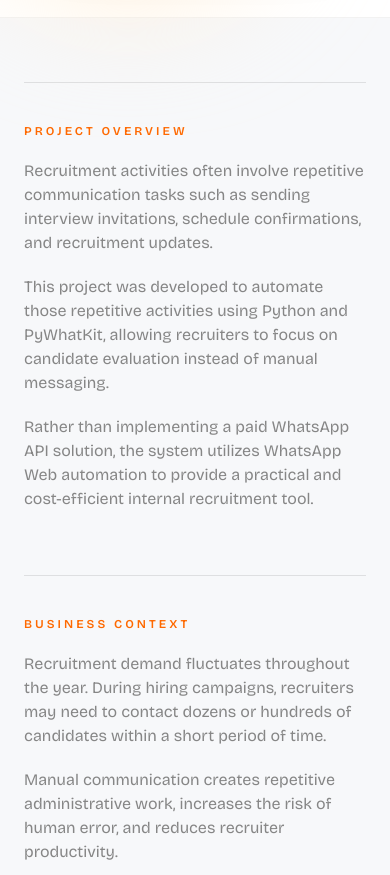
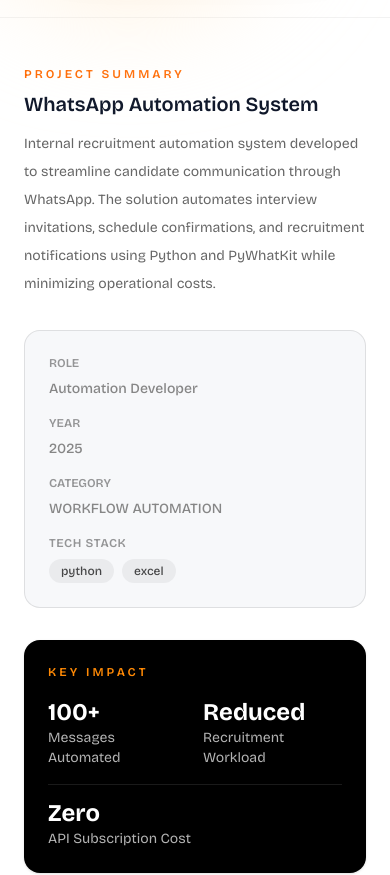
Before and after one commit to sulistiana18/sulistiana18.github.io, a Next.js app: page /portf/wa-automation in a window 390 px wide. Shown: the part 1040-1915 px from the top of the page. Built offline with nearby package versions, Linux system fonts and the light colour scheme.

Commit message:
update role

```diff
--- a/src/app/component/home/home-section/index.tsx
+++ b/src/app/component/home/home-section/index.tsx
@@ -12,7 +12,7 @@
                 <h1>I'm Sulis</h1>
 
               </div>
-              <h3 className="text-orange-500">Frontend Developer</h3>
+              <h3 className="text-orange-500">Software Developer</h3>
             </div>
             <p className="text-secondary font-normal max-w-md xl:max-w-xl">
               UI/UX focused Frontend Developer passionate about crafting intuitive,
--- a/src/app/portf/wa-automation/page.tsx
+++ b/src/app/portf/wa-automation/page.tsx
@@ -29,7 +29,6 @@
       <section className="border-b border-black/5 bg-white">
         <div className="mx-auto max-w-7xl px-6 py-24">
           <div className="grid items-center gap-16 lg:grid-cols-2">
-
             {/* LEFT */}
             <div>
               <p className="text-[11px] font-semibold uppercase tracking-[0.35em] text-orange-500">
@@ -78,41 +77,91 @@
                 />
               </div>
             </div>
+          </div>
+        </div>
+      </section>
 
+      {/* ================= PROJECT INFO FOR MOBILE (AFTER HERO) ================= */}
+      <section className="block border-b border-black/5 bg-white px-6 py-12 lg:hidden">
+        <div className="mx-auto max-w-7xl space-y-8">
+          {/* SUMMARY */}
+          <div>
+            <p className="text-xs font-semibold uppercase tracking-[0.25em] text-orange-500">
+              Project Summary
+            </p>
+            <h3 className="mt-2 text-xl font-semibold">WhatsApp Automation System</h3>
+            <p className="mt-3 text-sm leading-7 text-black/60">
+              Internal recruitment automation system developed to streamline candidate communication
+              through WhatsApp. The solution automates interview invitations, schedule
+              confirmations, and recruitment notifications using Python and PyWhatKit while
+              minimizing operational costs.
+            </p>
+          </div>
+
+          <div className="grid gap-8 sm:grid-cols-2">
+            {/* META */}
+            <div className="space-y-4 rounded-2xl border border-black/10 bg-[#F7F8FA] p-6">
+              <Meta label="Role" value="Automation Developer" />
+              <Meta label="Year" value="2025" />
+              <Meta label="Category" value={project.category} />
+              <div>
+                <p className="text-xs font-semibold uppercase tracking-wider text-black/40">
+                  Tech Stack
+                </p>
+                <div className="mt-2 flex flex-wrap gap-2">
+                  {project.tech.map((t, i) => (
+                    <span
+                      key={i}
+                      className="rounded-full bg-black/5 px-3 py-1 text-xs font-medium text-black/70"
+                    >
+                      {t}
+                    </span>
+                  ))}
+                </div>
+              </div>
+            </div>
+
+            {/* IMPACT */}
+            <div className="rounded-2xl bg-black p-6 text-white shadow-sm">
+              <p className="text-xs font-semibold uppercase tracking-[0.25em] text-orange-400">
+                Key Impact
+              </p>
+              <div className="mt-4 grid grid-cols-2 gap-4">
+                <Stat number="100+" label="Messages Automated" />
+                <Stat number="Reduced" label="Recruitment Workload" />
+                <div className="col-span-2 border-t border-white/10 pt-3">
+                  <Stat number="Zero" label="API Subscription Cost" />
+                </div>
+              </div>
+            </div>
           </div>
         </div>
       </section>
 
       {/* ================= CONTENT ================= */}
       <div className="mx-auto grid max-w-7xl grid-cols-1 gap-14 px-6 py-16 lg:grid-cols-[290px_minmax(0,1fr)]">
-
-        {/* ================= SIDEBAR ================= */}
+        {/* ================= SIDEBAR (DESKTOP ONLY) ================= */}
         <aside className="hidden lg:block">
           <div className="sticky top-10 space-y-6">
-
             {/* SUMMARY */}
             <div className="rounded-3xl border border-black/10 bg-white p-6 shadow-sm">
               <p className="text-xs font-semibold uppercase tracking-[0.25em] text-orange-500">
                 Project Summary
               </p>
 
-              <h3 className="mt-3 text-xl font-semibold">
-                WhatsApp Automation System
-              </h3>
+              <h3 className="mt-3 text-xl font-semibold">WhatsApp Automation System</h3>
 
               <p className="mt-4 text-sm leading-7 text-black/60">
-                Internal recruitment automation system developed to streamline
-                candidate communication through WhatsApp. The solution automates
-                interview invitations, schedule confirmations, and recruitment
-                notifications using Python and PyWhatKit while minimizing
-                operational costs.
+                Internal recruitment automation system developed to streamline candidate
+                communication through WhatsApp. The solution automates interview invitations,
+                schedule confirmations, and recruitment notifications using Python and PyWhatKit
+                while minimizing operational costs.
               </p>
             </div>
 
             {/* META */}
             <div className="rounded-3xl border border-black/10 bg-white p-6 shadow-sm">
               <div className="space-y-6">
-
                 <Meta label="Role" value="Automation Developer" />
                 <Meta label="Year" value="2025" />
                 <Meta label="Category" value={project.category} />
@@ -133,7 +182,6 @@
                     ))}
                   </div>
                 </div>
-
               </div>
             </div>
 
@@ -149,50 +197,43 @@
                 <Stat number="Zero" label="API Subscription Cost" />
               </div>
             </div>
-
           </div>
         </aside>
 
         {/* ================= MAIN ================= */}
         <section className="space-y-16">
-
           <Block title="Project Overview">
             <p>
-              Recruitment activities often involve repetitive communication
-              tasks such as sending interview invitations, schedule
-              confirmations, and recruitment updates.
+              Recruitment activities often involve repetitive communication tasks such as sending
+              interview invitations, schedule confirmations, and recruitment updates.
             </p>
 
             <p className="mt-5">
-              This project was developed to automate those repetitive
-              activities using Python and PyWhatKit, allowing recruiters to
-              focus on candidate evaluation instead of manual messaging.
+              This project was developed to automate those repetitive activities using Python and
+              PyWhatKit, allowing recruiters to focus on candidate evaluation instead of manual
+              messaging.
             </p>
 
             <p className="mt-5">
-              Rather than implementing a paid WhatsApp API solution, the
-              system utilizes WhatsApp Web automation to provide a practical
-              and cost-efficient internal recruitment tool.
+              Rather than implementing a paid WhatsApp API solution, the system utilizes WhatsApp
+              Web automation to provide a practical and cost-efficient internal recruitment tool.
             </p>
           </Block>
 
           <Block title="Business Context">
             <p>
-              Recruitment demand fluctuates throughout the year. During hiring
-              campaigns, recruiters may need to contact dozens or hundreds of
-              candidates within a short period of time.
+              Recruitment demand fluctuates throughout the year. During hiring campaigns, recruiters
+              may need to contact dozens or hundreds of candidates within a short period of time.
             </p>
 
             <p className="mt-5">
-              Manual communication creates repetitive administrative work,
-              increases the risk of human error, and reduces recruiter
-              productivity.
+              Manual communication creates repetitive administrative work, increases the risk of
+              human error, and reduces recruiter productivity.
             </p>
 
             <p className="mt-5">
-              The organization required a lightweight automation solution that
-              could improve efficiency without introducing recurring API
-              subscription costs.
+              The organization required a lightweight automation solution that could improve
+              efficiency without introducing recurring API subscription costs.
             </p>
           </Block>
 
@@ -219,16 +260,14 @@
 
           <Block title="Why Python & PyWhatKit?">
             <p>
-              Several technology options were evaluated before development.
-              Python was selected because of its strong automation ecosystem,
-              ease of development, and excellent data processing
-              capabilities.
+              Several technology options were evaluated before development. Python was selected
+              because of its strong automation ecosystem, ease of development, and excellent data
+              processing capabilities.
             </p>
 
             <p className="mt-5">
-              PyWhatKit was chosen because it enables automated WhatsApp
-              messaging through WhatsApp Web without requiring paid WhatsApp
-              Business API subscriptions.
+              PyWhatKit was chosen because it enables automated WhatsApp messaging through WhatsApp
+              Web without requiring paid WhatsApp Business API subscriptions.
             </p>
 
             <List>
@@ -254,33 +293,29 @@
 
           <Block title="Development Approach">
             <div className="grid gap-5 md:grid-cols-2">
-
               <Card title="Automation Workflow">
-                Candidate data is processed from structured Excel files and
-                transformed into personalized WhatsApp messages automatically.
+                Candidate data is processed from structured Excel files and transformed into
+                personalized WhatsApp messages automatically.
               </Card>
 
               <Card title="Data Processing">
-                Recruitment schedules and candidate information are managed
-                through structured Excel datasets.
+                Recruitment schedules and candidate information are managed through structured Excel
+                datasets.
               </Card>
 
               <Card title="Cost Efficient Solution">
-                Eliminates the need for paid WhatsApp API subscriptions while
-                maintaining automation capabilities.
+                Eliminates the need for paid WhatsApp API subscriptions while maintaining automation
+                capabilities.
               </Card>
 
               <Card title="Validation Layer">
-                Built-in validation reduces duplicate messages and scheduling
-                errors.
+                Built-in validation reduces duplicate messages and scheduling errors.
               </Card>
-
             </div>
           </Block>
 
           <Block title="Challenges & Solutions">
             <div className="space-y-4">
-
               <Pair
                 problem="Recruiters spent excessive time sending repetitive messages"
                 solution="Developed automated WhatsApp workflows using Python and structured datasets"
@@ -295,20 +330,19 @@
                 problem="API implementation would increase operational expenses"
                 solution="Utilized PyWhatKit and WhatsApp Web automation as a cost-efficient alternative"
               />
-
             </div>
           </Block>
 
           <Block title="Internal System Considerations">
             <p>
-              This solution was intentionally designed as an internal desktop
-              automation tool rather than a hosted web application.
+              This solution was intentionally designed as an internal desktop automation tool rather
+              than a hosted web application.
             </p>
 
             <p className="mt-5">
-              Since recruitment communication is managed by authorized HR
-              personnel within a controlled environment, deploying cloud
-              infrastructure would add unnecessary cost and complexity.
+              Since recruitment communication is managed by authorized HR personnel within a
+              controlled environment, deploying cloud infrastructure would add unnecessary cost and
+              complexity.
             </p>
 
             <List>
@@ -346,19 +380,16 @@
 
           <Block title="Key Learnings">
             <p>
-              This project strengthened my understanding of business process
-              automation, workflow optimization, and practical software
-              engineering decisions.
+              This project strengthened my understanding of business process automation, workflow
+              optimization, and practical software engineering decisions.
             </p>
 
             <p className="mt-5">
-              The project demonstrated that the best solution is not always
-              the most complex one. Technology decisions should balance
-              functionality, cost, maintainability, and implementation speed
-              based on actual business needs.
+              The project demonstrated that the best solution is not always the most complex one.
+              Technology decisions should balance functionality, cost, maintainability, and
+              implementation speed based on actual business needs.
             </p>
           </Block>
-
         </section>
       </div>
     </main>
@@ -370,12 +401,8 @@
 function Block({ title, children }: any) {
   return (
     <div className="border-t border-black/10 pt-10">
-      <p className="text-xs font-semibold uppercase tracking-[0.25em] text-orange-500">
-        {title}
-      </p>
-      <div className="mt-5 text-[16px] leading-8 text-black/75">
-        {children}
-      </div>
+      <p className="text-xs font-semibold uppercase tracking-[0.25em] text-orange-500">{title}</p>
+      <div className="mt-5 text-[16px] leading-8 text-black/75">{children}</div>
     </div>
   );
 }
@@ -383,9 +410,7 @@
 function Meta({ label, value }: any) {
   return (
     <div>
-      <p className="text-xs font-semibold uppercase text-black/40">
-        {label}
-      </p>
+      <p className="text-xs font-semibold uppercase text-black/40">{label}</p>
       <p className="mt-2 text-sm font-medium">{value}</p>
     </div>
   );
@@ -399,15 +424,11 @@
   return (
     <div className="grid gap-5 rounded-2xl border border-black/10 bg-white p-6 md:grid-cols-2">
       <div>
-        <p className="text-xs font-semibold uppercase text-red-500">
-          Problem
-        </p>
+        <p className="text-xs font-semibold uppercase text-red-500">Problem</p>
         <p className="mt-2">{problem}</p>
       </div>
       <div>
-        <p className="text-xs font-semibold uppercase text-green-600">
-          Solution
-        </p>
+        <p className="text-xs font-semibold uppercase text-green-600">Solution</p>
         <p className="mt-2">{solution}</p>
       </div>
     </div>
```
